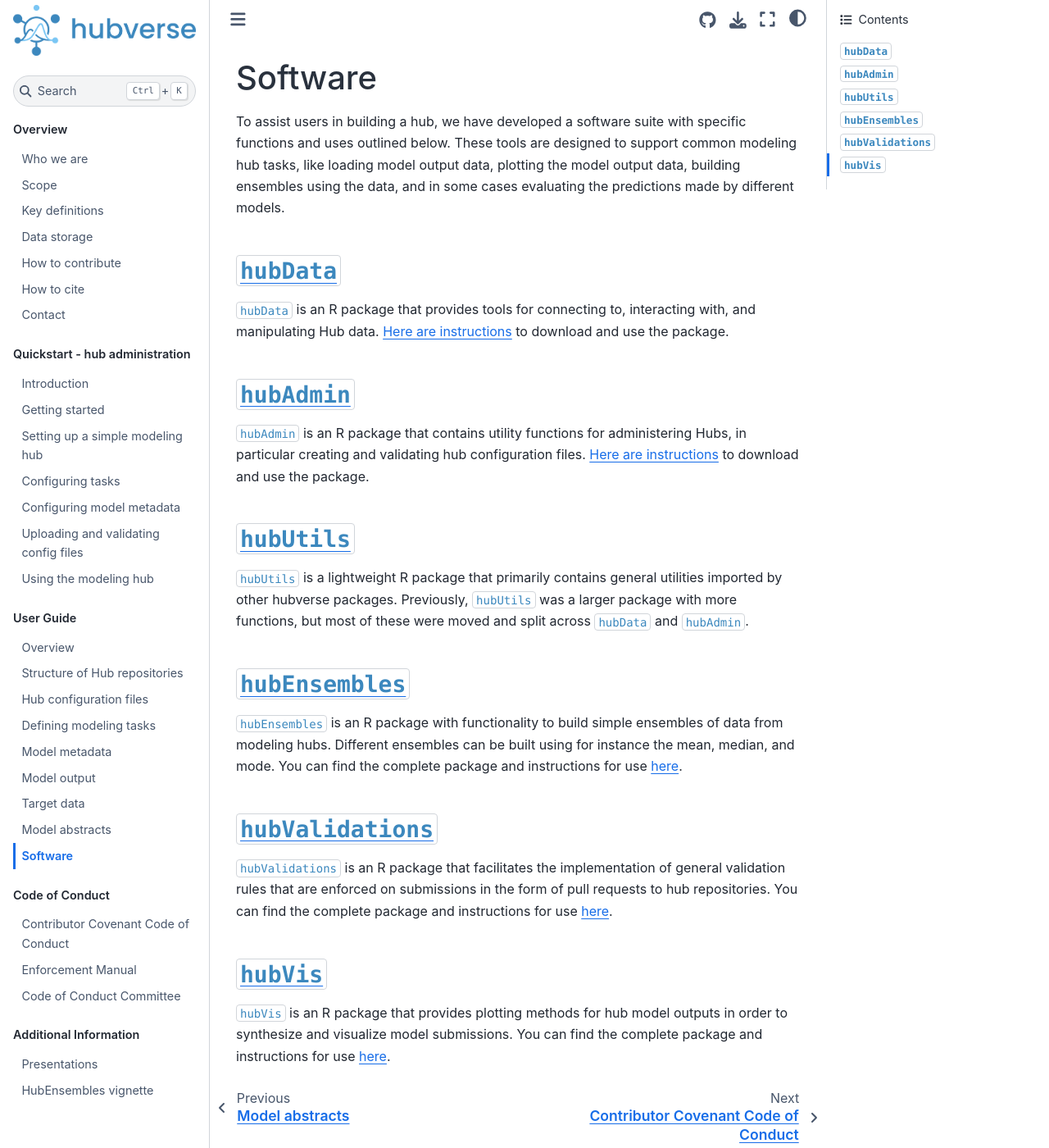
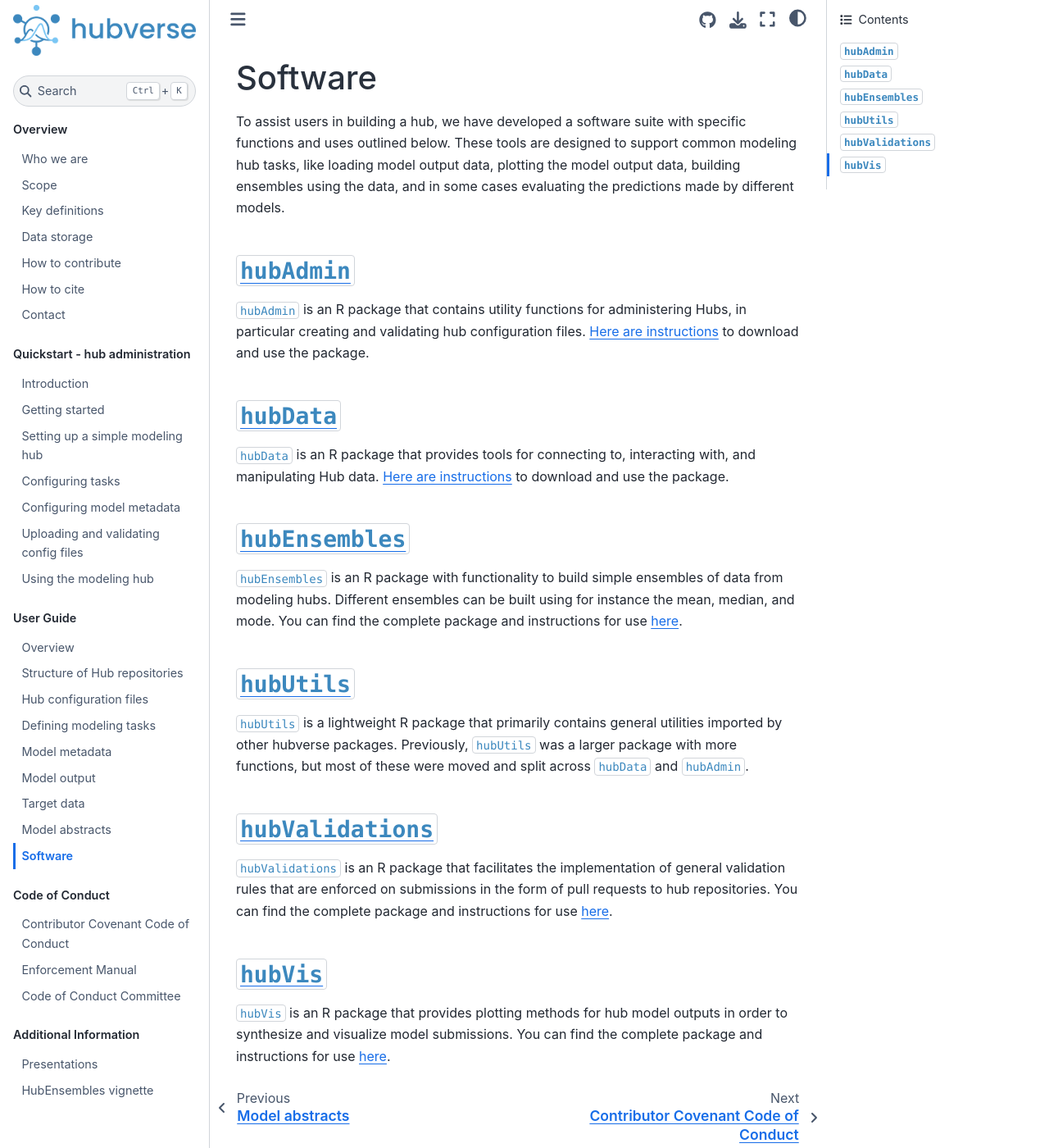
Before and after one commit to hubverse-org/hubDocs, a Sphinx documentation site: the page built from docs/source/user-guide/software.md, in a window 1280 px wide and 1400 px high. Shown: the whole window at 82% size. Built offline with Sphinx 7.4.7 and the Sphinx Book theme 1.1.4, drawn with Linux system fonts in a browser that asks for light colours.

```diff
--- a/docs/source/user-guide/software.md
+++ b/docs/source/user-guide/software.md
@@ -1,22 +1,22 @@
 # Software
 
 To assist users in building a hub, we have developed a software suite with specific functions and uses outlined below. These tools are designed to support common modeling hub tasks, like loading model output data, plotting the model output data, building ensembles using the data, and in some cases evaluating the predictions made by different models.
+
+## [`hubAdmin`](https://github.com/Infectious-Disease-Modeling-Hubs/hubAdmin)
+
+`hubAdmin` is an R package that contains utility functions for administering Hubs, in particular creating and validating hub configuration files. [Here are instructions](https://github.com/Infectious-Disease-Modeling-Hubs/hubAdmin) to download and use the package.
 
 ## [`hubData`](https://github.com/Infectious-Disease-Modeling-Hubs/hubData)
 
 `hubData` is an R package that provides tools for connecting to, interacting with, and manipulating Hub data. [Here are instructions](https://github.com/Infectious-Disease-Modeling-Hubs/hubData) to download and use the package.
 
-## [`hubAdmin`](https://github.com/Infectious-Disease-Modeling-Hubs/hubAdmin)
+## [`hubEnsembles`](https://github.com/Infectious-Disease-Modeling-Hubs/hubEnsembles)
 
-`hubAdmin` is an R package that contains utility functions for administering Hubs, in particular creating and validating hub configuration files. [Here are instructions](https://github.com/Infectious-Disease-Modeling-Hubs/hubAdmin) to download and use the package.
+`hubEnsembles` is an R package with functionality to build simple ensembles of data from modeling hubs. Different ensembles can be built using for instance the mean, median, and mode. You can find the complete package and instructions for use [here](https://github.com/Infectious-Disease-Modeling-Hubs/hubEnsembles).
 
 ## [`hubUtils`](https://infectious-disease-modeling-hubs.github.io/hubUtils/)
 
 `hubUtils` is a lightweight R package that primarily contains general utilities imported by other hubverse packages. Previously, `hubUtils` was a larger package with more functions, but most of these were moved and split across `hubData` and `hubAdmin`.
-
-## [`hubEnsembles`](https://github.com/Infectious-Disease-Modeling-Hubs/hubEnsembles)
-
-`hubEnsembles` is an R package with functionality to build simple ensembles of data from modeling hubs. Different ensembles can be built using for instance the mean, median, and mode. You can find the complete package and instructions for use [here](https://github.com/Infectious-Disease-Modeling-Hubs/hubEnsembles).
 
 ## [`hubValidations`](https://github.com/Infectious-Disease-Modeling-Hubs/hubValidations)
 
```
